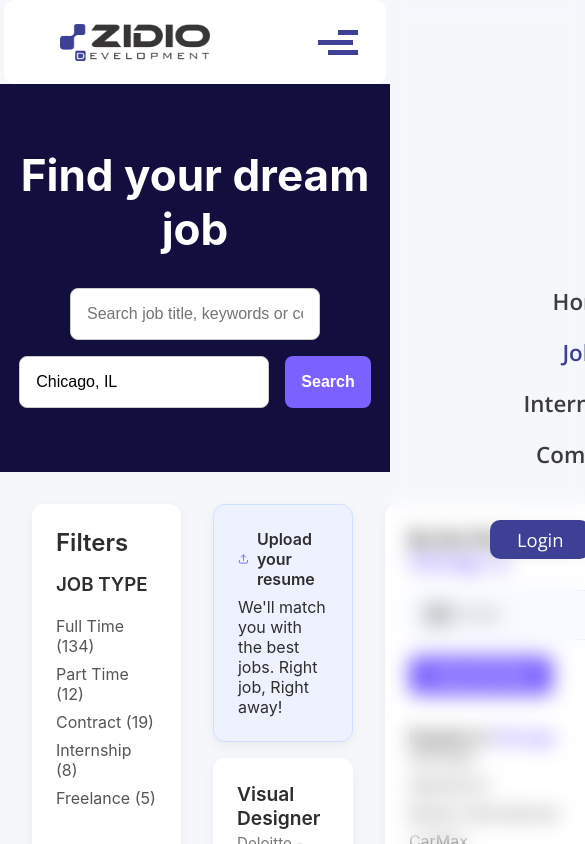
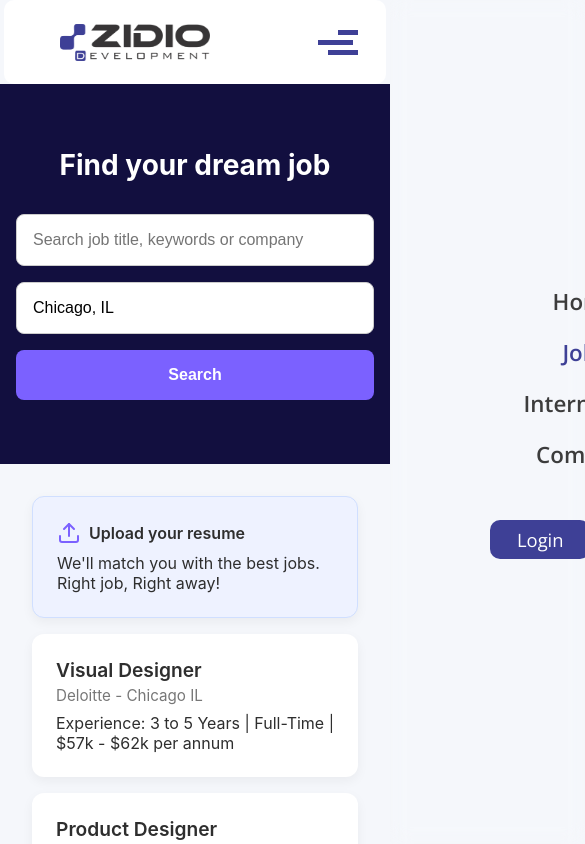
Before and after one commit to Leo7479/Zidio-Development-FrontEnd, a React (Create React App) app in the folder frontend/: page /jobs in a window 390 px wide. Shown: the top 844 px of the page, 585 px wide, since content can reach past the window. Built offline with nearby package versions, Linux system fonts and the light colour scheme.

Commit message:
Remove node_modules from Git tracking

```diff
--- a/frontend/src/styles/Jobs.css
+++ b/frontend/src/styles/Jobs.css
@@ -18,7 +18,7 @@ body {
 }
 
 .jobs-header h1 {
-  font-size: 2.75rem;
+  font-size: clamp(1.75rem, 5vw, 2.75rem);
   font-weight: bold;
   margin-bottom: 2rem;
 }
@@ -26,8 +26,8 @@ body {
 /* Search Bar */
 .jobs-search {
   display: flex;
-  flex-wrap: wrap;
-  justify-content: center;
+  flex-direction: column;
+  align-items: stretch;
   gap: 1rem;
   max-width: 1000px;
   margin: 0 auto;
@@ -39,10 +39,8 @@ body {
   border-radius: 0.5rem;
   border: 1px solid #ccc;
   font-size: 1rem;
-}
-
-.jobs-search input {
-  width: 250px;
+  width: 100%;
+  box-sizing: border-box;
 }
 
 .jobs-search button {
@@ -58,6 +56,17 @@ body {
   background-color: #634bdb;
 }
 
+@media (min-width: 768px) {
+  .jobs-search {
+    flex-direction: row;
+    justify-content: center;
+  }
+
+  .jobs-search input {
+    width: 250px;
+  }
+}
+
 /* Main Layout */
 .jobs-container {
   max-width: 1280px;
@@ -67,8 +76,14 @@ body {
 
 .jobs-content {
   display: grid;
-  grid-template-columns: 1fr 2fr 1fr;
+  grid-template-columns: 1fr;
   gap: 2rem;
+}
+
+@media (min-width: 1024px) {
+  .jobs-content {
+    grid-template-columns: 1fr 2fr 1fr;
+  }
 }
 
 /* Sidebar Filters */
@@ -102,6 +117,12 @@ body {
   color: #7B61FF;
 }
 
+@media (max-width: 767px) {
+  .jobs-sidebar {
+    display: none;
+  }
+}
+
 /* Job Cards */
 .jobs-list {
   display: flex;
@@ -115,6 +136,8 @@ body {
   border-radius: 0.75rem;
   box-shadow: 0 4px 12px rgba(0, 0, 0, 0.05);
   padding: 1.5rem;
+  width: 100%;
+  box-sizing: border-box;
 }
 
 .job-card-content h3 {
```
